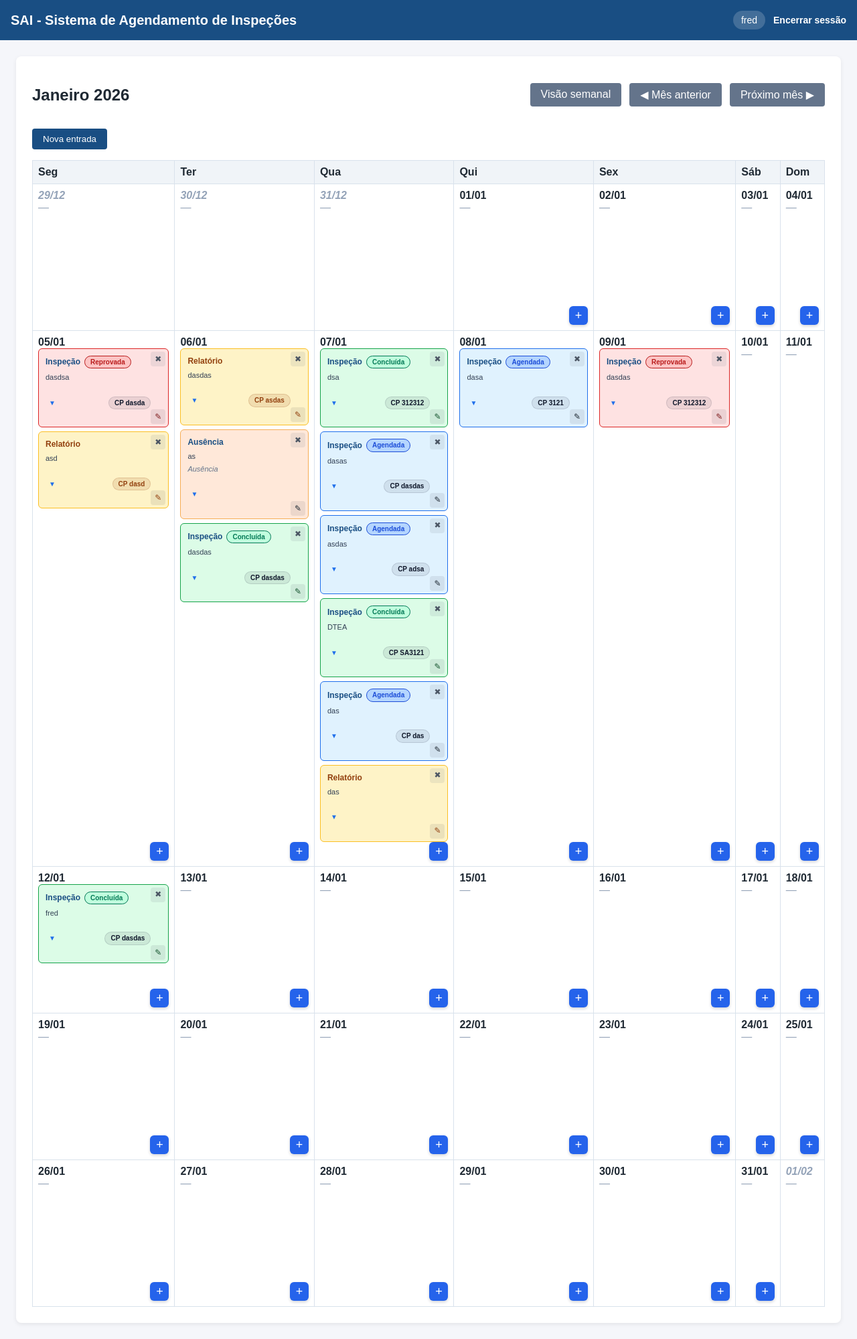
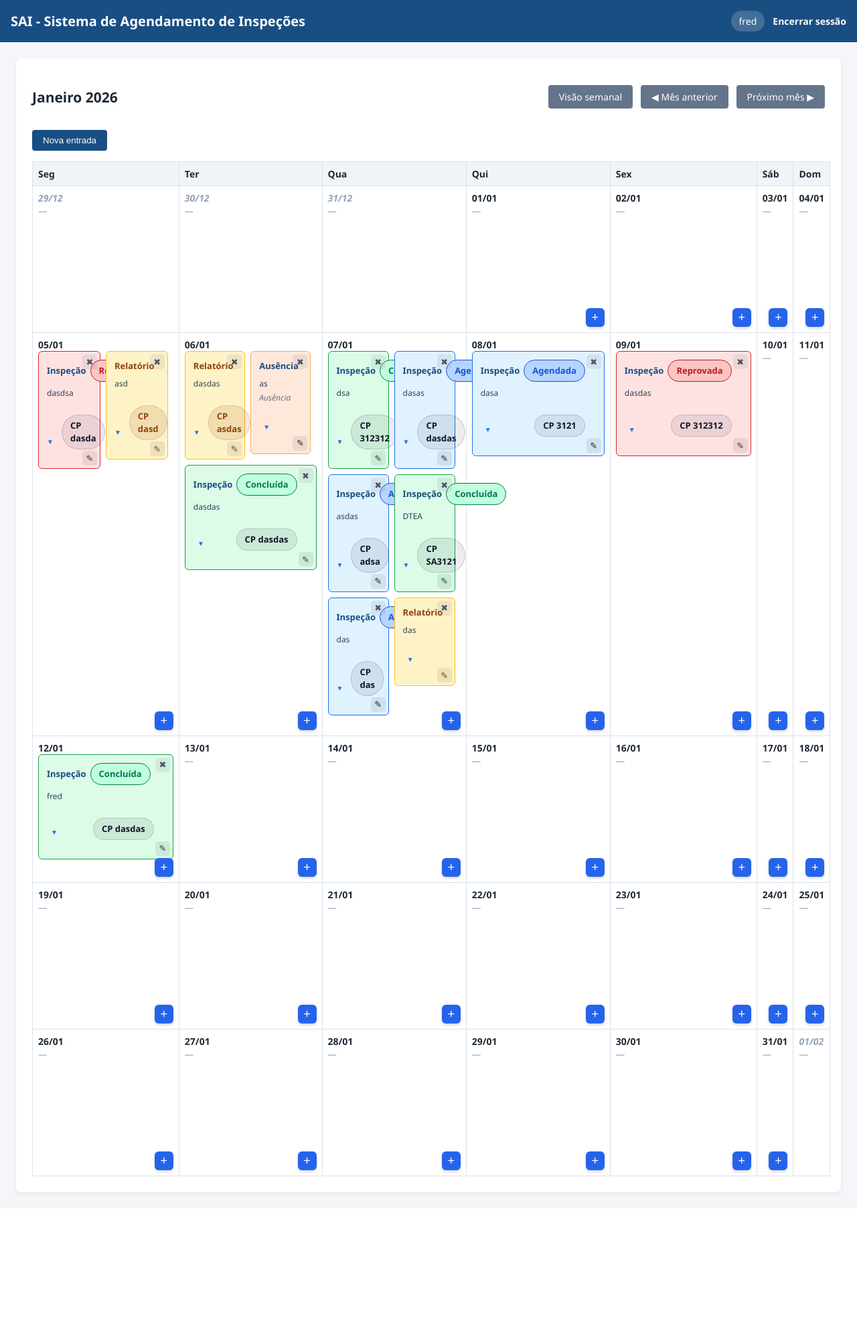
Before and after one commit to FredMattiuzzo/CONTROLE-INSPECAO, a Django app: page /agenda/mensal/ in a window 1280 px wide. Shown: the whole page at 67% size. After the commit the page ends 1785 px from the top, so only its background shows below. Run offline with Django 5.2, Linux system fonts and the light colour scheme; a user stored in the database is signed in; data comes from the database, SQL or seed files in the repository; both versions use the stored data as it was after the commit.

Commit message:
Tabulação 50% correta

```diff
--- a/schedule/templates/schedule/base.html
+++ b/schedule/templates/schedule/base.html
@@ -4,7 +4,7 @@
     <meta charset="utf-8">
     <title>{% block title %}SAI{% endblock %}</title>
     <style>
-        body { font-family: Arial, sans-serif; margin: 0; padding: 0; background: #f5f6fa; color: #1f2933; }
+        body { font-family: 'Segoe UI', 'Helvetica Neue', Arial, sans-serif; font-size: 14px; margin: 0; padding: 0; background: #f5f6fa; color: #1f2933; }
         header { background: #194E83; color: #fff; padding: 16px; display: flex; align-items: center; gap: 24px; flex-wrap: wrap; }
         header h1 { margin: 0; font-size: 20px; flex: 1; }
         nav { display: flex; gap: 12px; flex-wrap: wrap; }
@@ -21,13 +21,20 @@
         a.secondary { display: inline-block; background: #A6A8AB; color: #fff; padding: 8px 16px; border-radius: 4px; text-decoration: none; }
         table { width: 100%; border-collapse: collapse; }
         .weekly-table { table-layout: fixed; }
-        .weekly-table th:first-child, .weekly-table td:first-child { width: 180px; }
+        .weekly-table th:first-child, .weekly-table td:first-child { width: 180px; text-align: center; font-size: 15px; }
+        .weekly-table td:first-child { vertical-align: middle; font-size: 15px; }
         .weekly-table th:not(:first-child), .weekly-table td:not(:first-child) { width: calc((100% - 180px) / 5); }
         .weekly-table th, .weekly-table td { word-wrap: break-word; }
+        .weekly-table td:first-child strong { display: block; text-align: center; font-size: 15px; }
+        .entry-stack { display: flex; flex-wrap: wrap; gap: 8px; align-items: flex-start; }
+        .entry-stack > .entry { flex: 1 1 calc(50% - 8px); max-width: calc(50% - 8px); width: auto; margin: 0; }
+        .entry-stack > .entry:last-child:nth-child(odd),
+        .entry-stack > .entry:only-child { flex-basis: 100%; max-width: 100%; }
         th, td { border: 1px solid #d9e2ec; padding: 8px; vertical-align: top; }
         td.entry-cell { position: relative; padding-bottom: 30px; height: 180px; vertical-align: top; gap: 16px; }
         th { background: #f0f4f8; text-align: left; }
-        .entry { position: relative; border-radius: 6px; padding: 10px 26px 26px 10px; margin-bottom: 6px; font-size: 12px; line-height: 1.35; border: 1px solid transparent; display: flex; flex-direction: column; gap: 6px; width: 100%; box-sizing: border-box; min-height: 120px; }
+        .entry { position: relative; border-radius: 6px; padding: 12px 28px 28px 12px; margin-bottom: 6px; font-size: 13px; line-height: 1.45; border: 1px solid transparent; display: flex; flex-direction: column; gap: 8px; width: 100%; box-sizing: border-box; min-height: 120px; }
+        .entry-stack > .entry { width: auto; margin-bottom: 0; }
         .entry.inspection { background: #e0f2fe; border-color: #90cdf4; }
         .entry.absence { background: #ffe8d9; border-color: #f6ad55; }
         .entry.report { background: #fef3c7; border-color: #fbbf24; color: #92400e; }
@@ -41,22 +48,22 @@
         .entry-header { display: flex; align-items: center; justify-content: space-between; gap: 6px; }
         .entry-title-row { display: flex; align-items: center; gap: 6px; }
         .entry-summary { display: flex; flex-direction: column; gap: 4px; }
-        .entry-title { font-weight: 600; font-size: 12px; color: #194E83; }
-        .entry-meta { font-size: 11px; color: #334155; }
+        .entry-title { font-weight: 700; font-size: 13px; color: #194E83; }
+        .entry-meta { font-size: 12px; color: #334155; }
         .entry-meta.muted { color: #64748b; font-style: italic; }
-        .entry-footer { display: flex; align-items: flex-end; justify-content: space-between; gap: 10px; margin-top: auto; padding-top: 14px; }
-        .entry-toggle { background: none; border: none; color: #1f6feb; padding: 0; font-size: 0; cursor: pointer; width: 20px; height: 20px; border-radius: 4px; display: inline-flex; align-items: center; justify-content: center; }
+        .entry-footer { display: flex; align-items: flex-end; justify-content: space-between; gap: 12px; margin-top: auto; padding-top: 16px; }
+        .entry-toggle { background: none; border: none; color: #1f6feb; padding: 0; font-size: 0; cursor: pointer; width: 22px; height: 22px; border-radius: 4px; display: inline-flex; align-items: center; justify-content: center; }
         .entry-toggle span[aria-hidden="true"] { font-size: 10px; font-weight: 600; transition: transform 0.2s ease-in-out; }
         .entry-toggle::after { display: none; }
         .entry.expanded .entry-toggle span[aria-hidden="true"] { transform: rotate(-180deg); }
         .entry-icons { display: flex; gap: 4px; }
-        .icon-button { width: 22px; height: 22px; display: inline-flex; align-items: center; justify-content: center; border-radius: 4px; text-decoration: none; color: inherit; background: rgba(15, 23, 42, 0.08); border: 1px solid transparent; font-size: 12px; }
+        .icon-button { width: 24px; height: 24px; display: inline-flex; align-items: center; justify-content: center; border-radius: 5px; text-decoration: none; color: inherit; background: rgba(15, 23, 42, 0.08); border: 1px solid transparent; font-size: 13px; }
         .icon-button:hover { background: rgba(15, 23, 42, 0.15); }
         .icon-button.delete { position: absolute; top: 4px; right: 4px; width: 20px; height: 20px; color: #4b5563; background: rgba(107, 114, 128, 0.12); }
         .icon-button.delete:hover { background: rgba(107, 114, 128, 0.2); }
         .icon-button.edit { position: absolute; bottom: 4px; right: 4px; width: 20px; height: 20px; }
         .report-header { display: flex; align-items: center; justify-content: space-between; gap: 6px; }
-        .entry-chip { background: rgba(15, 23, 42, 0.08); color: #0f172a; padding: 2px 8px; border-radius: 999px; font-size: 10px; font-weight: 700; border: 1px solid rgba(15, 23, 42, 0.12); }
+        .entry-chip { background: rgba(15, 23, 42, 0.08); color: #0f172a; padding: 6px 12px; border-radius: 999px; font-size: 13px; font-weight: 700; border: 1px solid rgba(15, 23, 42, 0.16); }
         .entry.report .entry-chip { background: rgba(146, 64, 14, 0.12); color: #92400e; border-color: rgba(146, 64, 14, 0.18); }
         .entry.absence .entry-chip { background: rgba(180, 83, 9, 0.10); color: #92400e; border-color: rgba(180, 83, 9, 0.2); }
         .entry-chip.status-agendada { background: #b4d5ff; color: #1d4ed8; border-color: #1d4ed8; }
--- a/schedule/templates/schedule/monthly.html
+++ b/schedule/templates/schedule/monthly.html
@@ -4,7 +4,7 @@
 
 {% block extra_head %}
 <style>
-    .monthly-grid .entry { width: 100%; min-height: auto; }
+    .monthly-grid .entry { min-height: auto; }
 </style>
 {% endblock %}
 
@@ -54,6 +54,7 @@
                             <div><strong>{{ cell.date|date:"d/m" }}</strong></div>
                             {% if cell.is_current_month %}
                                 {% if cell.entries %}
+                                    <div class="entry-stack">
                                         {% for entry in cell.entries %}
                                             {% with entry.entry_type|lower as entry_type_class %}
                                                 {% with entry.status|default_if_none:""|lower as status_class %}
@@ -134,6 +135,7 @@
                                                 {% endwith %}
                                             {% endwith %}
                                         {% endfor %}
+                                    </div>
                                 {% else %}
                                     <span class="empty">—</span>
                                 {% endif %}
--- a/schedule/templates/schedule/weekly.html
+++ b/schedule/templates/schedule/weekly.html
@@ -42,6 +42,7 @@
                             data-drop-date="{{ day|date:'Y-m-d' }}"
                             data-drop-inspector="{{ row.inspector.pk }}">
                             {% if entries %}
+                                <div class="entry-stack">
                                     {% for entry in entries %}
                                         {% with entry.entry_type|lower as entry_type_class %}
                                             {% with entry.status|default_if_none:""|lower as status_class %}
@@ -122,6 +123,7 @@
                                             {% endwith %}
                                         {% endwith %}
                                     {% endfor %}
+                                </div>
                             {% else %}
                                 <span class="empty">—</span>
                             {% endif %}
```
Also changed, not shown: db.sqlite3. Lines whose indentation alone changed are shown as unchanged.
